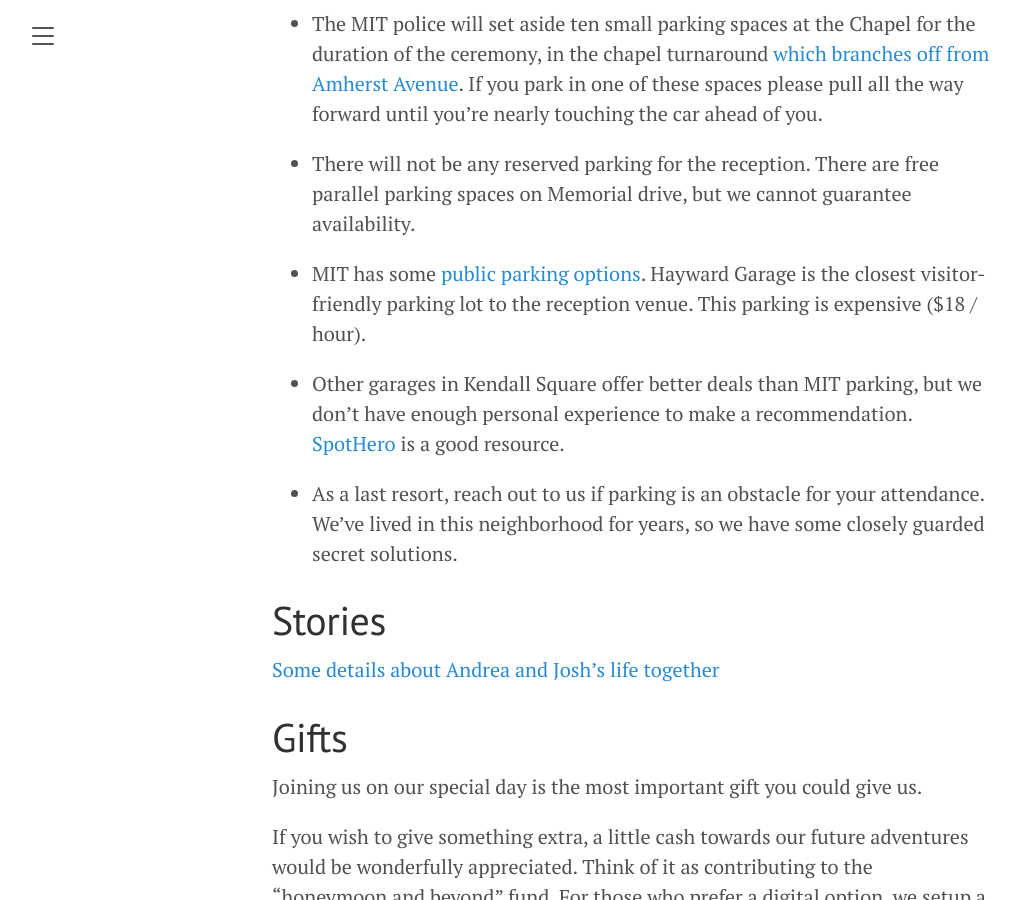
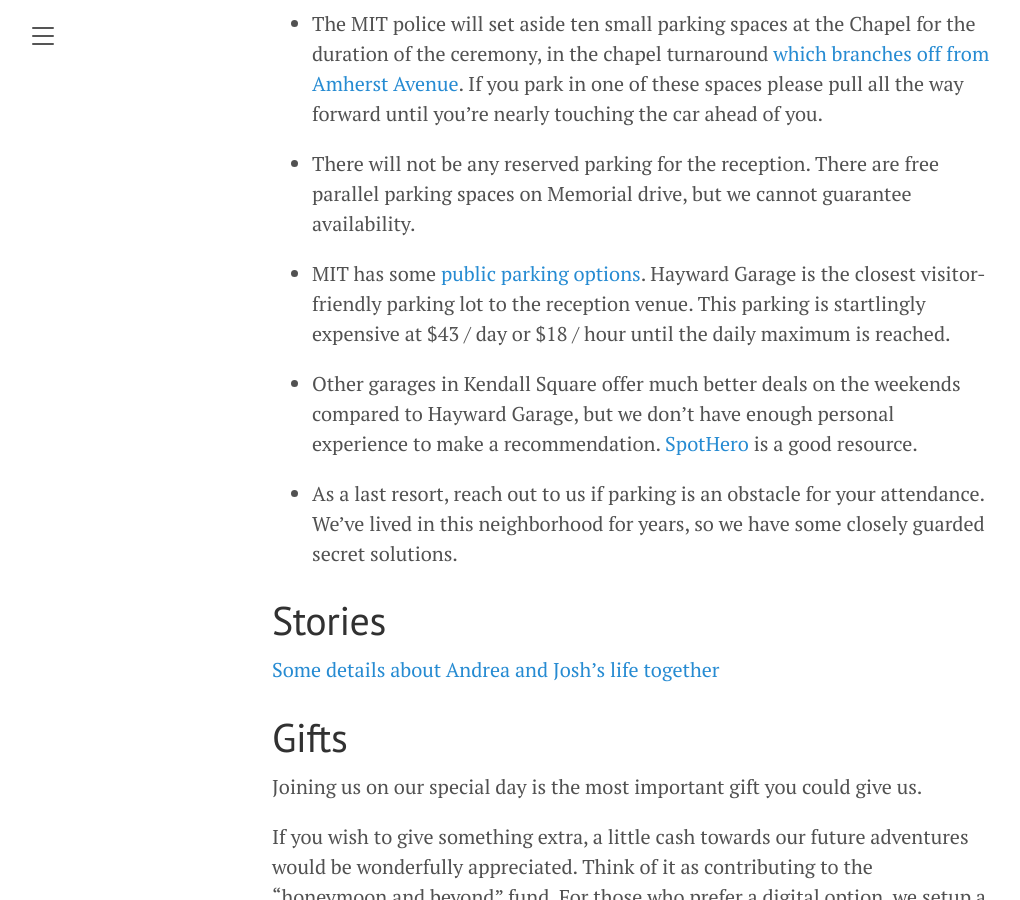
Before and after one commit to JoshBradshaw/andreajosh.github.io, a Jekyll site: the page built from _posts/2023-12-30-overview.md, in a window 1280 px wide and 900 px high, scrolled down 3609 px. Shown: the whole window, without its empty margins (8-1028 px from the left). Built offline with Jekyll 4.4.1, drawn with Linux system fonts in a browser that asks for light colours.

Commit message:
Update 2023-12-30-overview.md

```diff
--- a/_posts/2023-12-30-overview.md
+++ b/_posts/2023-12-30-overview.md
@@ -78,9 +78,9 @@ With that being said, we've included some notes below for anyone who needs to dr
 
 - There will not be any reserved parking for the reception. There are free parallel parking spaces on Memorial drive, but we cannot guarantee availability.
 
-- MIT has some [public parking options](https://web.mit.edu/facilities/transportation/parking/visitors/public_parking.html). Hayward Garage is the closest visitor-friendly parking lot to the reception venue. This parking is expensive ($18 / hour).
+- MIT has some [public parking options](https://web.mit.edu/facilities/transportation/parking/visitors/public_parking.html). Hayward Garage is the closest visitor-friendly parking lot to the reception venue. This parking is startlingly expensive at $43 / day or $18 / hour until the daily maximum is reached.
 
-- Other garages in Kendall Square offer better deals than MIT parking, but we don't have enough personal experience to make a recommendation. [SpotHero](https://spothero.com/) is a good resource.
+- Other garages in Kendall Square offer much better deals on the weekends compared to Hayward Garage, but we don't have enough personal experience to make a recommendation. [SpotHero](https://spothero.com/) is a good resource.
 
 - As a last resort, reach out to us if parking is an obstacle for your attendance. We've lived in this neighborhood for years, so we have some closely guarded secret solutions.
 
```
